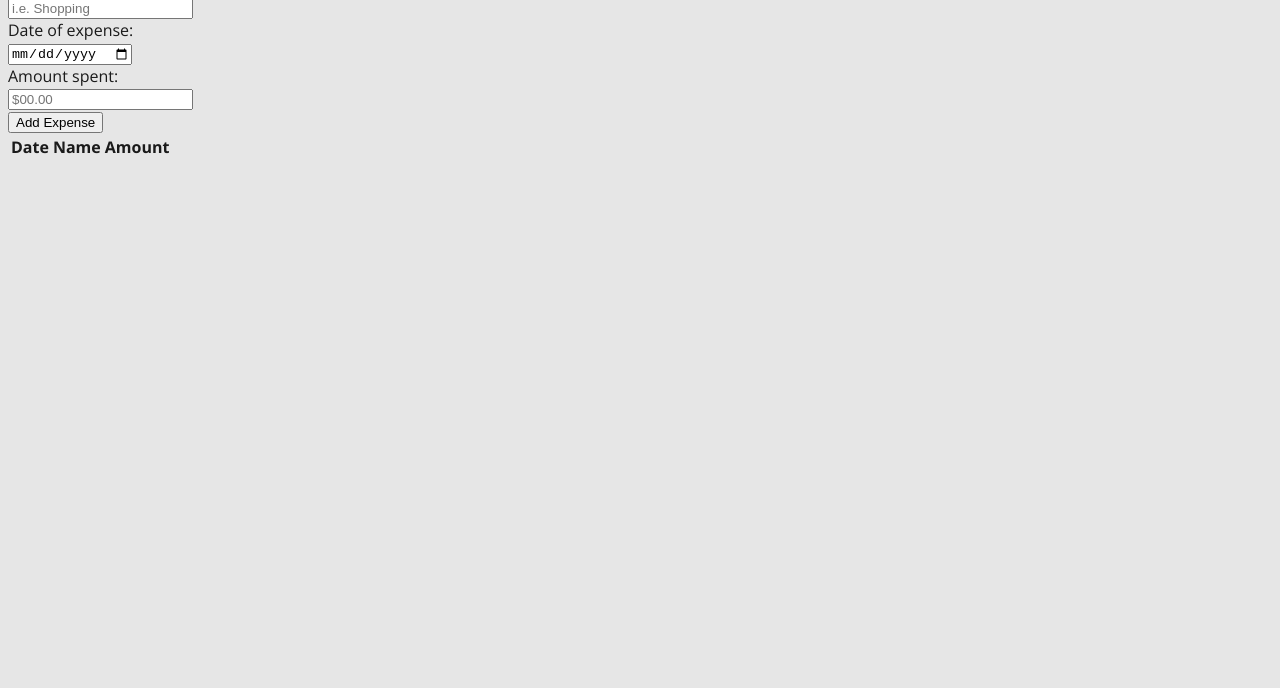
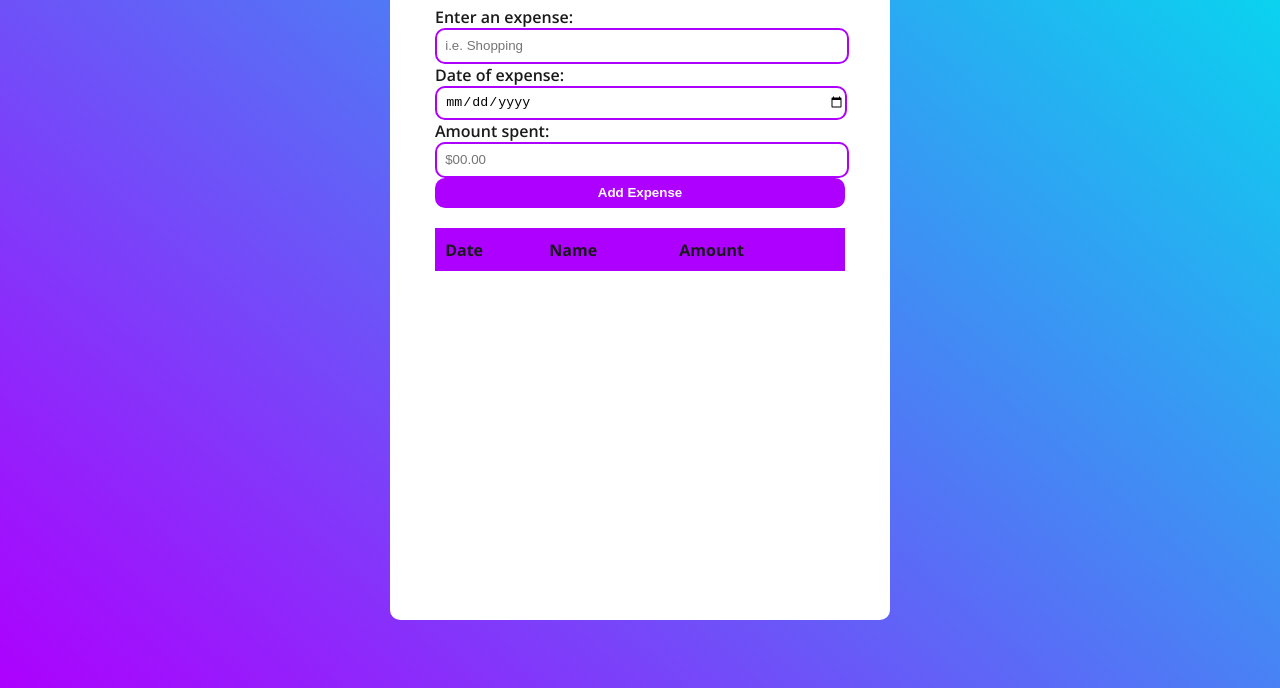
Before and after one commit to grvexe/ExpenseTracker, a plain HTML site: page index.html in a window 1280 px wide. Shown: the part 112-800 px from the top of the page. Drawn offline with nearby package versions, Linux system fonts and the light colour scheme.

Commit message:
Design all the elements

```diff
--- a/styles/_variables.scss
+++ b/styles/_variables.scss
@@ -1 +1,21 @@
 @import url('https://fonts.googleapis.com/css2?family=Open+Sans:ital,wght@0,300..800;1,300..800&display=swap');
+
+$bgcolor: linear-gradient(220.55deg, #00E0EE 0%, #AD00FE 100%);
+$fgcolor: #ffffff;
+$fcolor: #1a1a1a;
+$color1: #AD00FE;
+$color2: #00E0EE;
+
+@mixin flex{
+    display: flex;
+    flex-direction: column;
+    align-items: center;
+}
+
+@mixin bgimage{
+    background-image: $bgcolor;
+    background-repeat: none;
+    background-position: center;
+    background-size: cover;
+    background-attachment: fixed;
+}
--- a/styles/style.scss
+++ b/styles/style.scss
@@ -2,6 +2,58 @@
 
 body {
     font-family: 'Open Sans', sans-serif;
-    background-color: hsl(0, 0%, 90%);
-    color: hsl(0, 0%, 10%);
+    @include bgimage;
+    color: $fcolor;
+    margin: 0;
+    padding: 0;
+    @include flex;
 }
+
+.container {
+    @include flex;
+    background-color: $fgcolor;
+    height: 700px;
+    width: 500px;
+    border-radius: 10px;
+    margin-top: 2.5%;
+}
+
+input {
+    width: 400px;
+    height: 30px;
+    border: solid 2px $color1;
+    border-radius: 10px;
+    padding-left: 2%;
+}
+
+label {
+    font-weight: 600;
+}
+
+button {
+    width: 410px;
+    height: 30px;
+    border: none;
+    border-radius: 10px;
+    font-weight: bold;
+    margin-bottom: 5%;
+    background-color: $color1;
+    color: #ffffff;
+}
+
+table, tr, th, td {
+    border: solid 2px $color1;
+    border-collapse: collapse;
+    padding: 2%;
+    text-align: left;
+    overflow: hidden;
+}
+
+table {
+    width: 410px;
+    height: auto;
+}
+
+th {
+    background-color: $color1;
+}
```
Also changed, not shown: styles/style.css, 1 other file.
